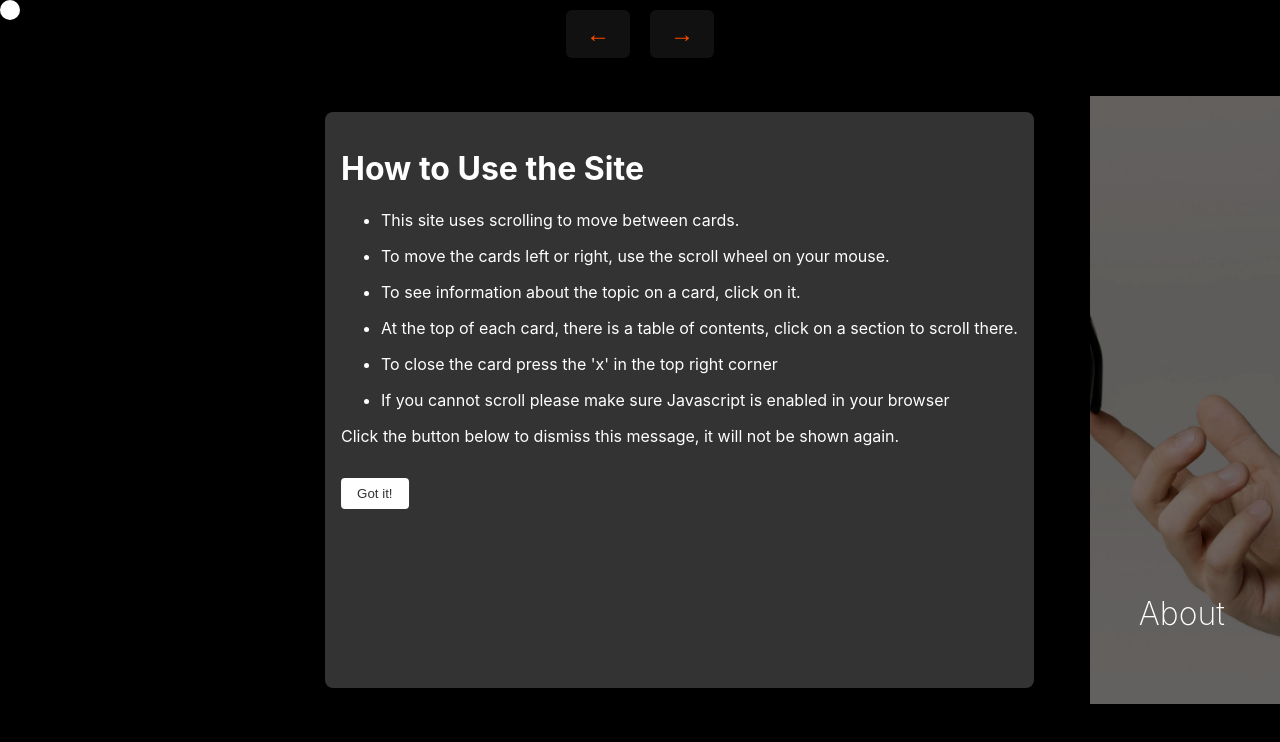
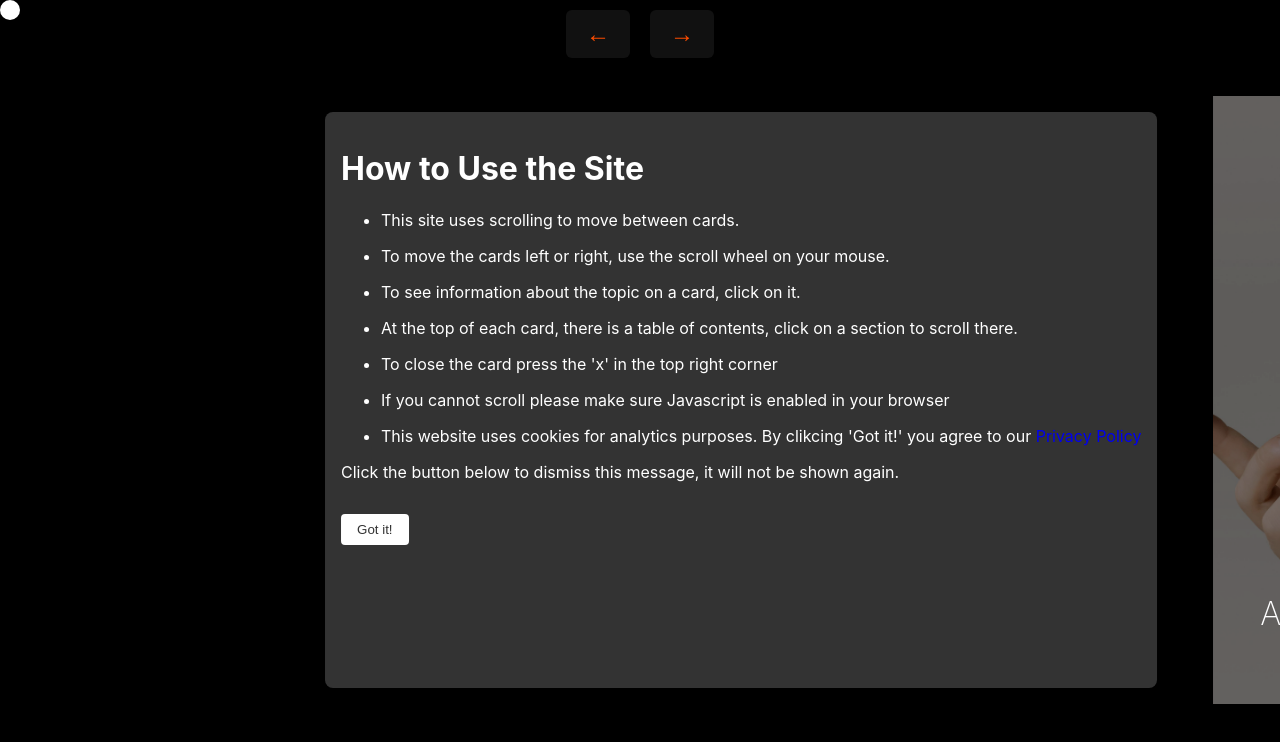
Before and after one commit to Akash-whitgift/CanSatSite, a SvelteKit app: page / in a window 1280 px wide. Shown: the top 742 px of the page. Built offline with nearby package versions, Linux system fonts and the light colour scheme; a web font is replaced by a local one.

Commit message:
Privacy Policy and Analytics

```diff
--- a/src/layouts/InstructionCard.svelte
+++ b/src/layouts/InstructionCard.svelte
@@ -30,6 +30,7 @@
     <li><p>At the top of each card, there is a table of contents, click on a section to scroll there.</p></li>
     <li><p>To close the card press the 'x' in the top right corner</p></li>
     <li><p>If you cannot scroll please make sure Javascript is enabled in your browser</p></li>
+    <li><p>This website uses cookies for analytics purposes. By clikcing 'Got it!' you agree to our <a href='https://www.arjun.bond/privacy-policy'>Privacy Policy</a></p></li>
     </ul>
     <p>Click the button below to dismiss this message, it will not be shown again.</p>
     <button on:click={dismiss}>Got it!</button>
```
